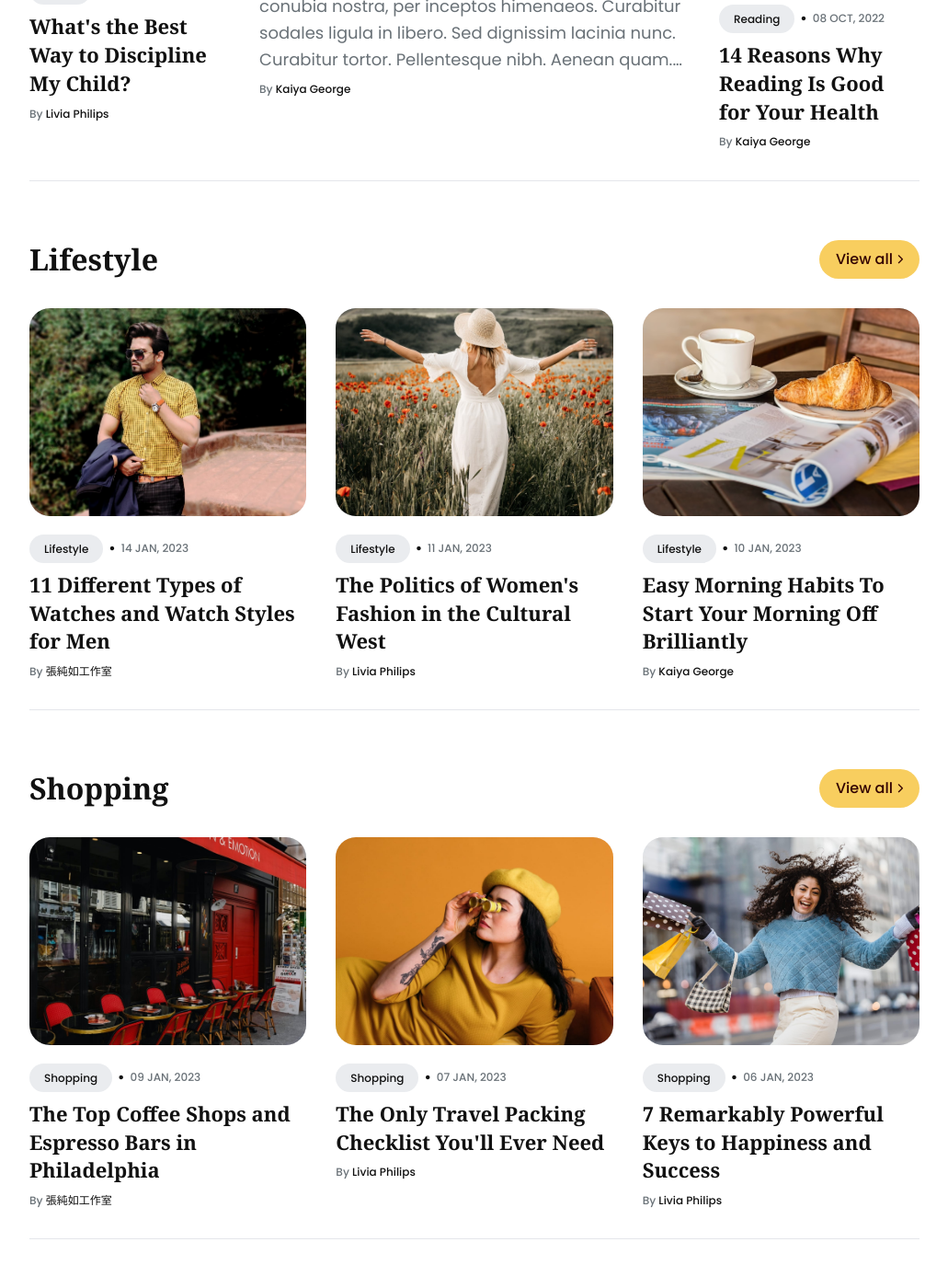
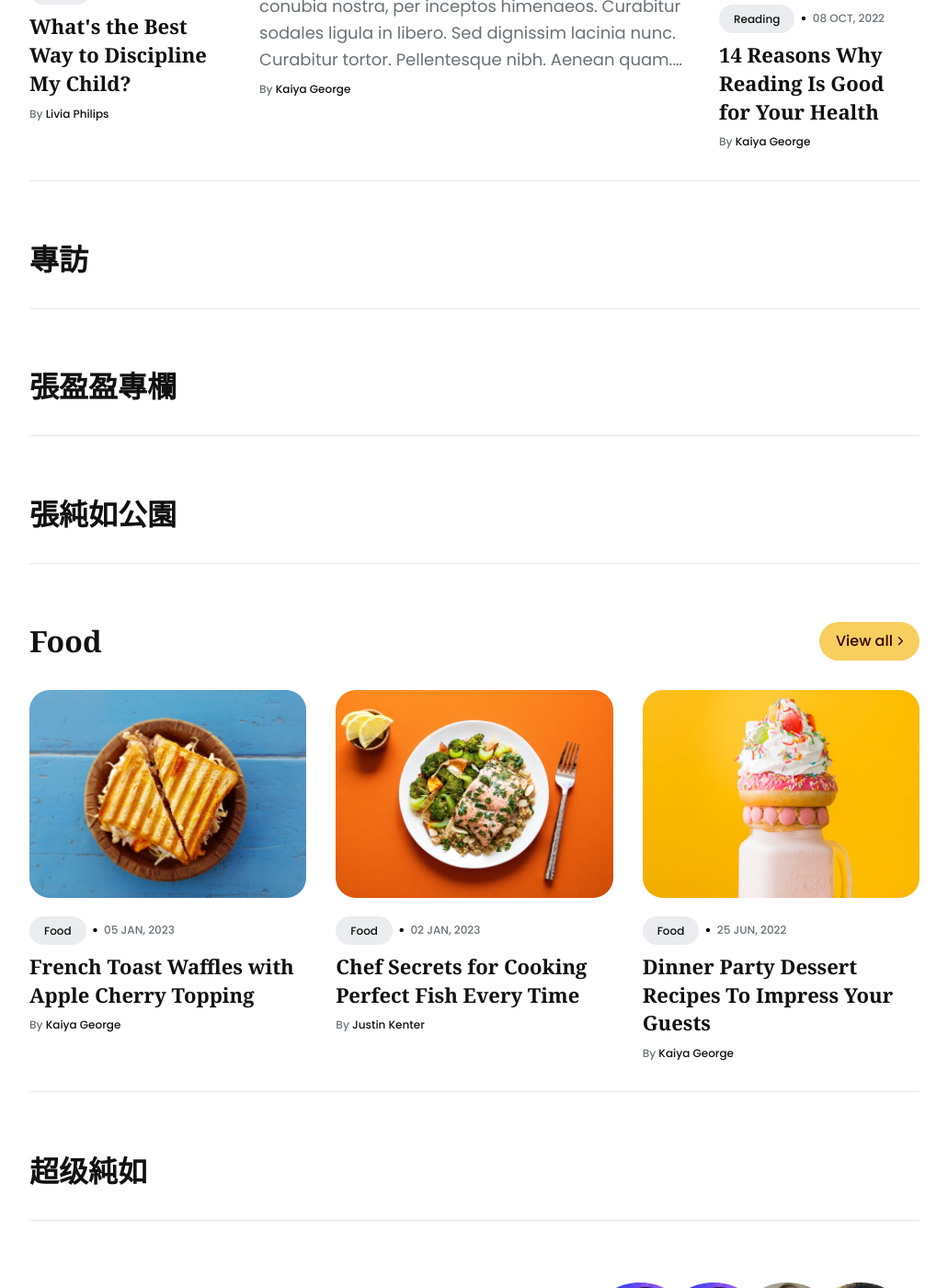
Before and after one commit to thatirischang/thatirischang.github.io, a Jekyll site: the page built from index.html, in a window 1280 px wide and 1400 px high, scrolled down 909 px. Shown: the whole window at 92% size, without its empty margins (124-1155 px from the left). Built offline with Jekyll 4.4.1, drawn with Linux system fonts in a browser that asks for light colours; some of the changed text lies outside the part shown.

Commit message:
Update settings.yml

```diff
--- a/_data/settings.yml
+++ b/_data/settings.yml
@@ -52,11 +52,11 @@ tags_section:
   number_posts: 3 # To control how many posts to show under each tag section, set the value to a number. Three is the default.
   number_columns: 3 # You can specify the number of columns from 1-4 for large screen resolution. By default, the theme uses three columns grid.
   tags:
-    - tag: "lifestyle"
-    - tag: "shopping"
-    - tag: "business"
+    - tag: "專訪"
+    - tag: "張盈盈專欄"
+    - tag: "張純如公園"
     - tag: "food"
-    - tag: "sport"
+    - tag: "超级純如"
 
 # You can add many tag sections to the homepage; each section will show the recent posts by the tag.
 
```
